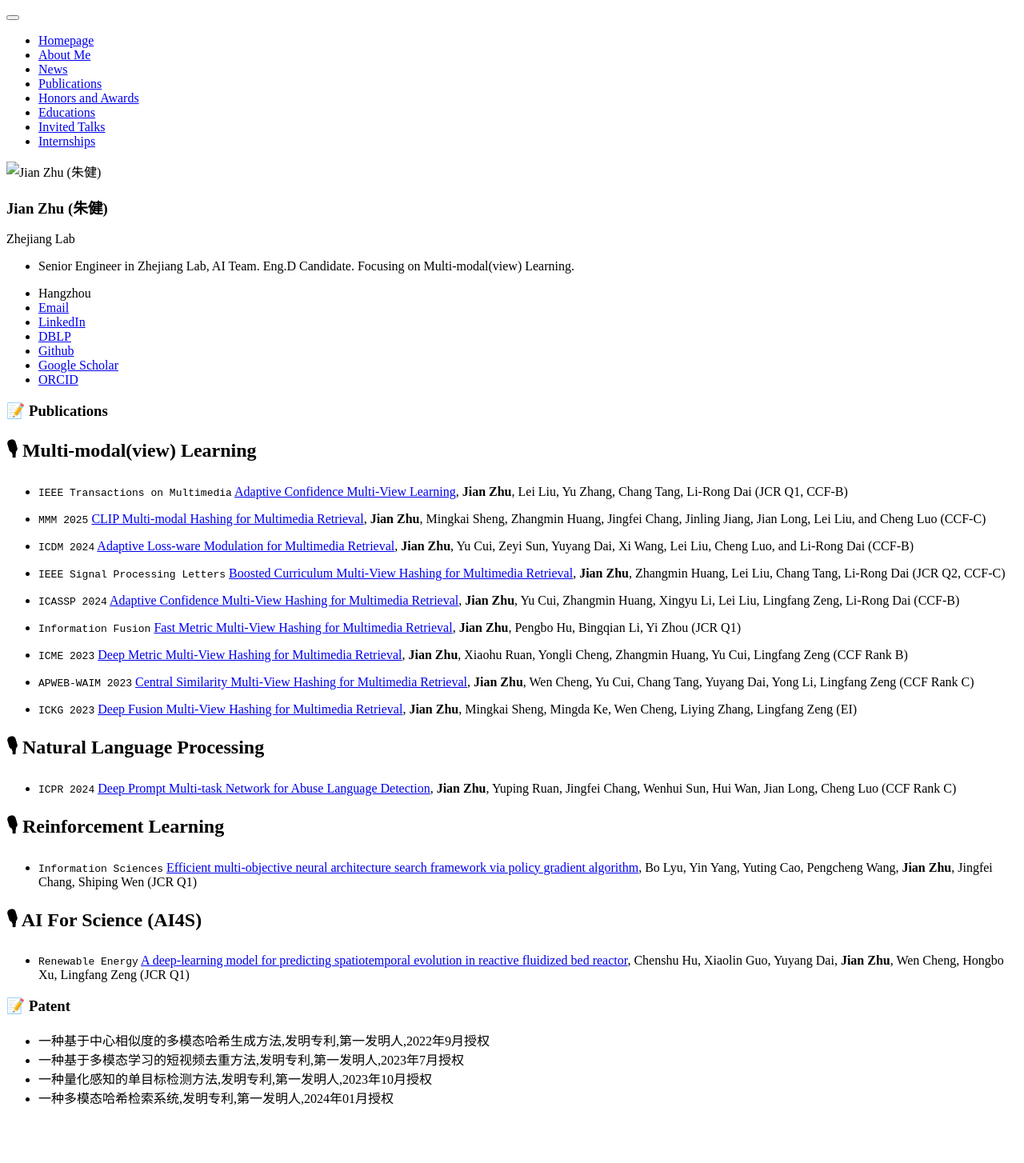
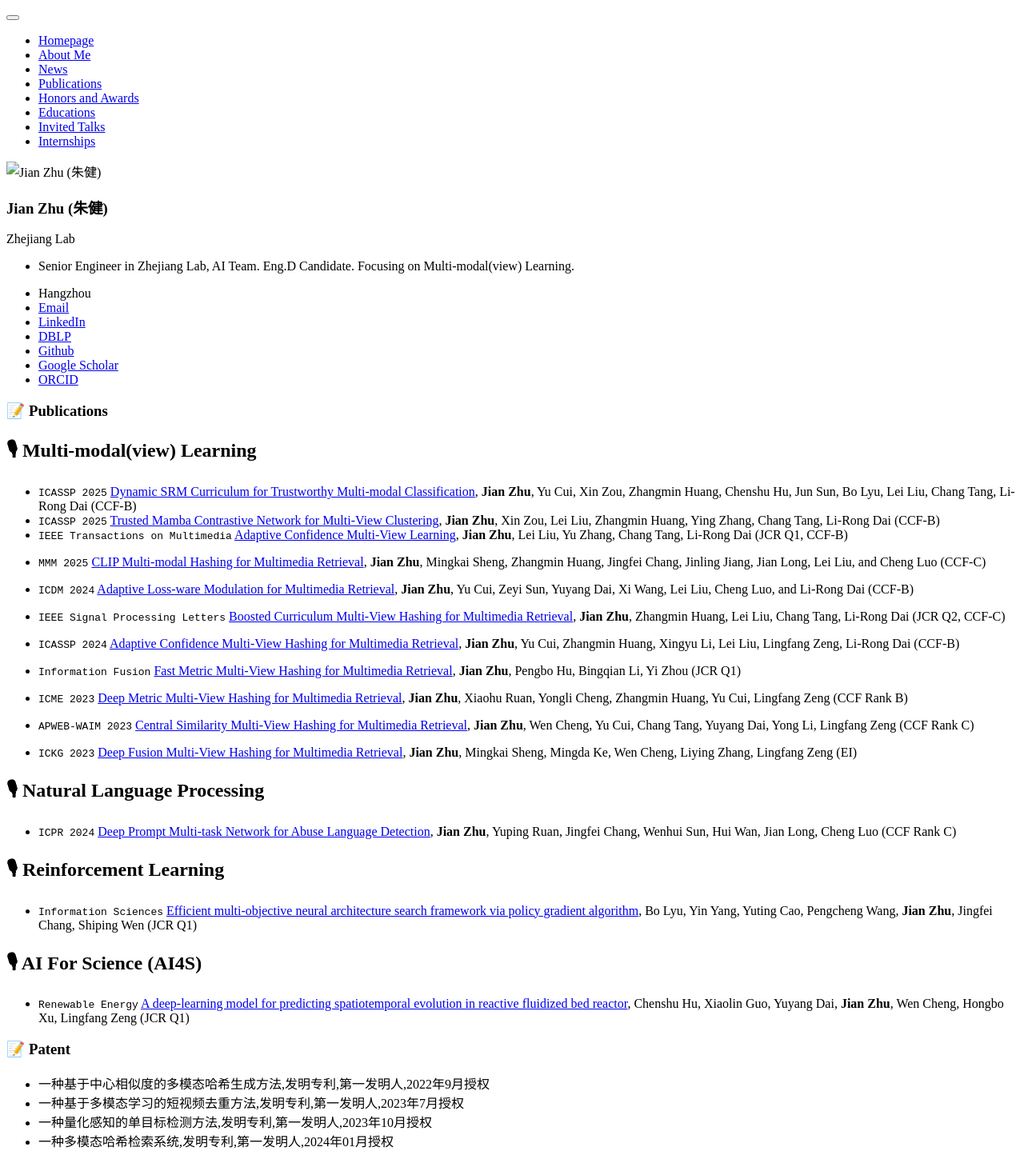
Before and after one commit to HackerHyper/HackerHyper.github.io, a Jekyll site: the page built from _pages/includes/pub.md, in a window 1280 px wide. Shown: the whole page at 80% size. Built offline with Jekyll 4.4.1, drawn with Linux system fonts in a browser that asks for light colours; our own code applies the rules of GitHub Pages for plain Markdown files; before the commit the page ends 1400 px from its top, so only the background shows below that.

Commit message:
first commit

```diff
--- a/_pages/includes/pub.md
+++ b/_pages/includes/pub.md
@@ -1,6 +1,8 @@
 
 # 📝 Publications
 ## 🎙 Multi-modal(view) Learning
+- ``ICASSP 2025`` [Dynamic SRM Curriculum for Trustworthy Multi-modal Classification](https://ieeexplore.ieee.org/abstract/document/10447517), **Jian Zhu**, Yu Cui, Xin Zou, Zhangmin Huang, Chenshu Hu, Jun Sun, Bo Lyu, Lei Liu, Chang Tang, Li-Rong Dai (CCF-B)
+- ``ICASSP 2025`` [Trusted Mamba Contrastive Network for Multi-View Clustering](https://ieeexplore.ieee.org/abstract/document/10447517), **Jian Zhu**, Xin Zou, Lei Liu, Zhangmin Huang, Ying Zhang, Chang Tang, Li-Rong Dai (CCF-B)
 - ``IEEE Transactions on Multimedia`` [Adaptive Confidence Multi-View Learning](https://ieeexplore.ieee.org/abstract/document/10447517), **Jian Zhu**, Lei Liu, Yu Zhang, Chang Tang, Li-Rong Dai (JCR Q1, CCF-B)
 - ``MMM 2025`` [CLIP Multi-modal Hashing for Multimedia Retrieval](https://arxiv.org/abs/2410.07783), **Jian Zhu**, Mingkai Sheng, Zhangmin Huang, Jingfei Chang, Jinling Jiang, Jian Long, Lei Liu, and Cheng Luo (CCF-C)
 
```
Also changed, not shown: _pages/includes/news.md (+1 -0 lines).
